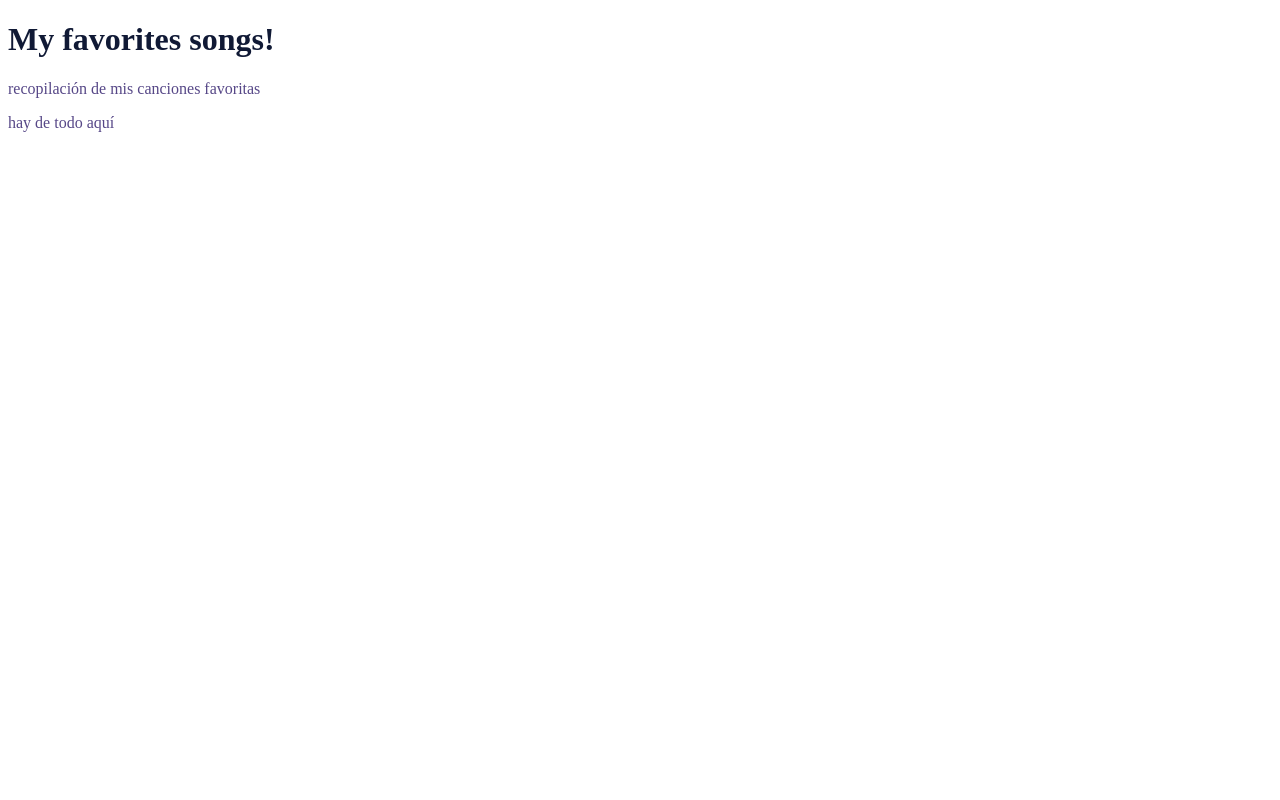
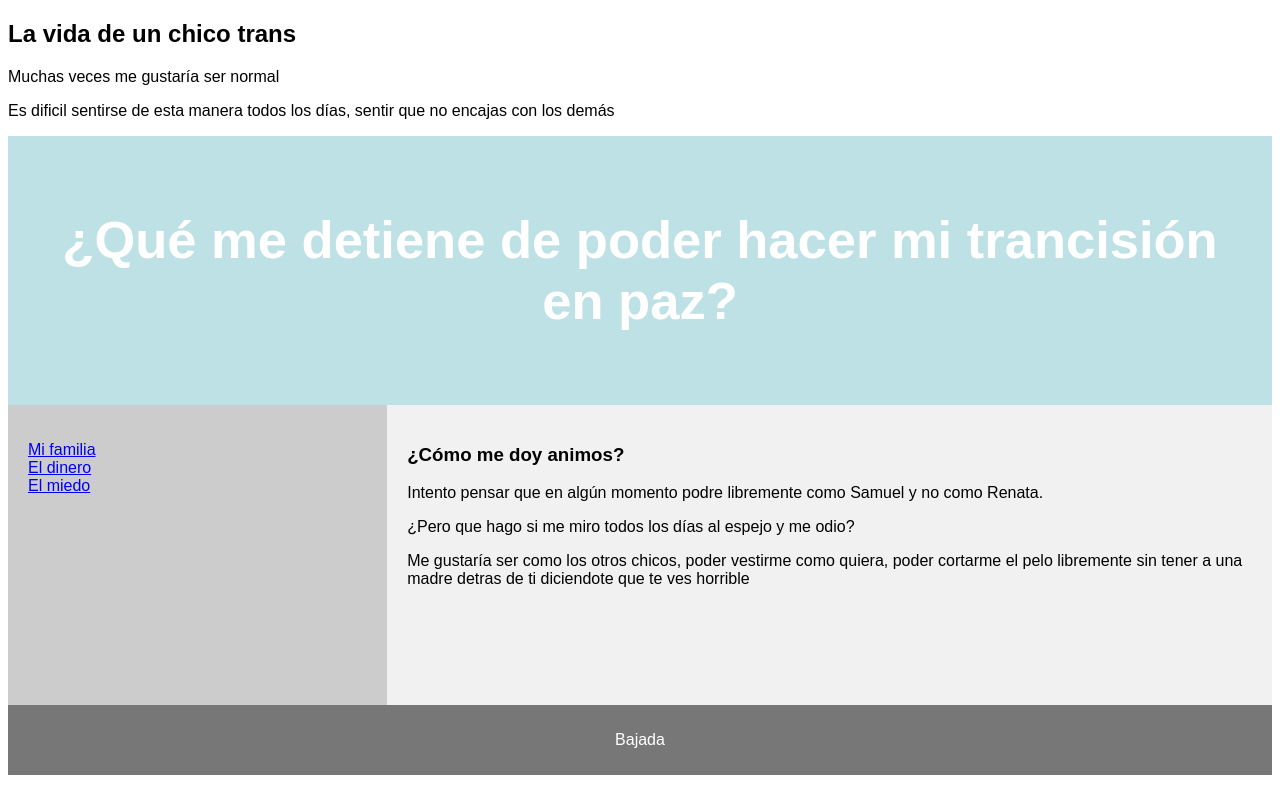
Before and after one commit to Sammyyy4/lapruebadelaweaa, a plain HTML site: page index.html in a window 1280 px wide. Drawn offline with Linux system fonts and the light colour scheme.

Commit message:
Modificación completa

```diff
--- a/index.html
+++ b/index.html
@@ -1,17 +1,104 @@
 <!DOCTYPE html>
-<html>
+<html lang="en">
 <head>
+<title>Sam diary</title>
+<meta charset="utf-8">
+<meta name="viewport" content="width=device-width, initial-scale=1">
 <style>
-body {color: #f2fdff;}
-h1   {color: #101935;}
-p    {color: #564787;}
+* {
+  box-sizing: border-box;
+}
+
+body {
+  font-family: Arial, Helvetica, sans-serif;
+}
+
+/* Style the header */
+header {
+  background-color: #bee1e6;
+  padding: 30px;
+  text-align: center;
+  font-size: 35px;
+  color: white;
+}
+
+/* Create two columns/boxes that floats next to each other */
+nav {
+  float: left;
+  width: 30%;
+  height: 300px; /* only for demonstration, should be removed */
+  background: #ccc;
+  padding: 20px;
+}
+
+/* Style the list inside the menu */
+nav ul {
+  list-style-type: none;
+  padding: 0;
+}
+
+article {
+  float: left;
+  padding: 20px;
+  width: 70%;
+  background-color: #f1f1f1;
+  height: 300px; /* only for demonstration, should be removed */
+}
+
+/* Clear floats after the columns */
+section::after {
+  content: "";
+  display: table;
+  clear: both;
+}
+
+/* Style the footer */
+footer {
+  background-color: #777;
+  padding: 10px;
+  text-align: center;
+  color: white;
+}
+
+/* Responsive layout - makes the two columns/boxes stack on top of each other instead of next to each other, on small screens */
+@media (max-width: 600px) {
+  nav, article {
+    width: 100%;
+    height: auto;
+  }
+}
 </style>
 </head>
 <body>
 
-<h1>My favorites songs!</h1>
-<p>recopilación de mis canciones favoritas </p>
-<p>hay de todo aquí</p>
+<h2>La vida de un chico trans</h2>
+<p>Muchas veces me gustaría ser normal</p>
+<p>Es dificil sentirse de esta manera todos los días, sentir que no encajas con los demás</p>
+
+<header>
+  <h2>¿Qué me detiene de poder hacer mi trancisión en paz?</h2>
+</header>
+
+<section>
+  <nav>
+    <ul>
+      <li><a href="#">Mi familia</a></li>
+      <li><a href="#">El dinero</a></li>
+      <li><a href="#">El miedo</a></li>
+    </ul>
+  </nav>
+
+  <article>
+    <h1>¿Cómo me doy animos?</h1>
+    <p>Intento pensar que en algún momento podre libremente como Samuel y no como Renata.</p>
+    <p>¿Pero que hago si me miro todos los días al espejo y me odio?</p>
+    <p>Me gustaría ser como los otros chicos, poder vestirme como quiera, poder cortarme el pelo libremente sin tener a una madre detras de ti diciendote que te ves horrible</p>
+  </article>
+</section>
+
+<footer>
+  <p>Bajada</p>
+</footer>
 
 </body>
 </html>
```
